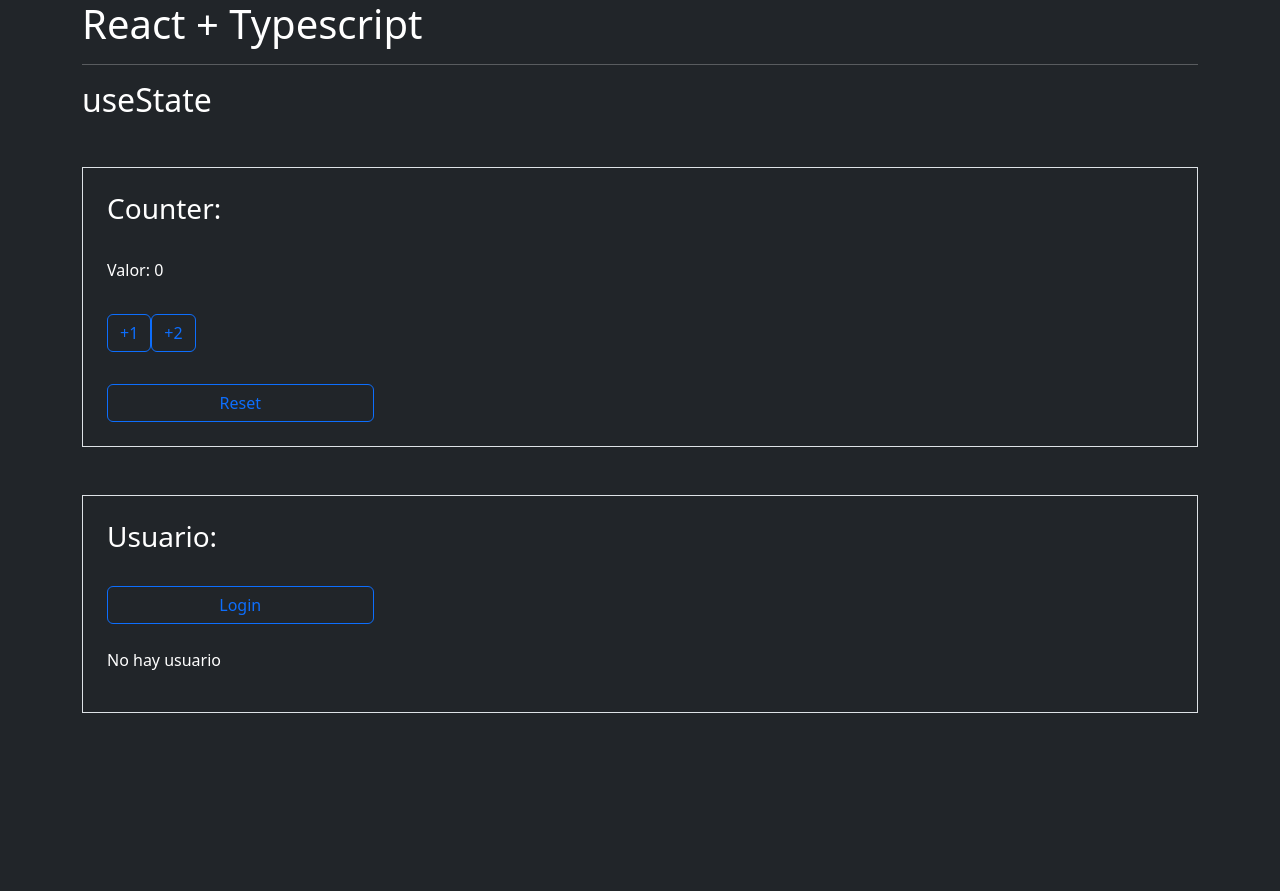
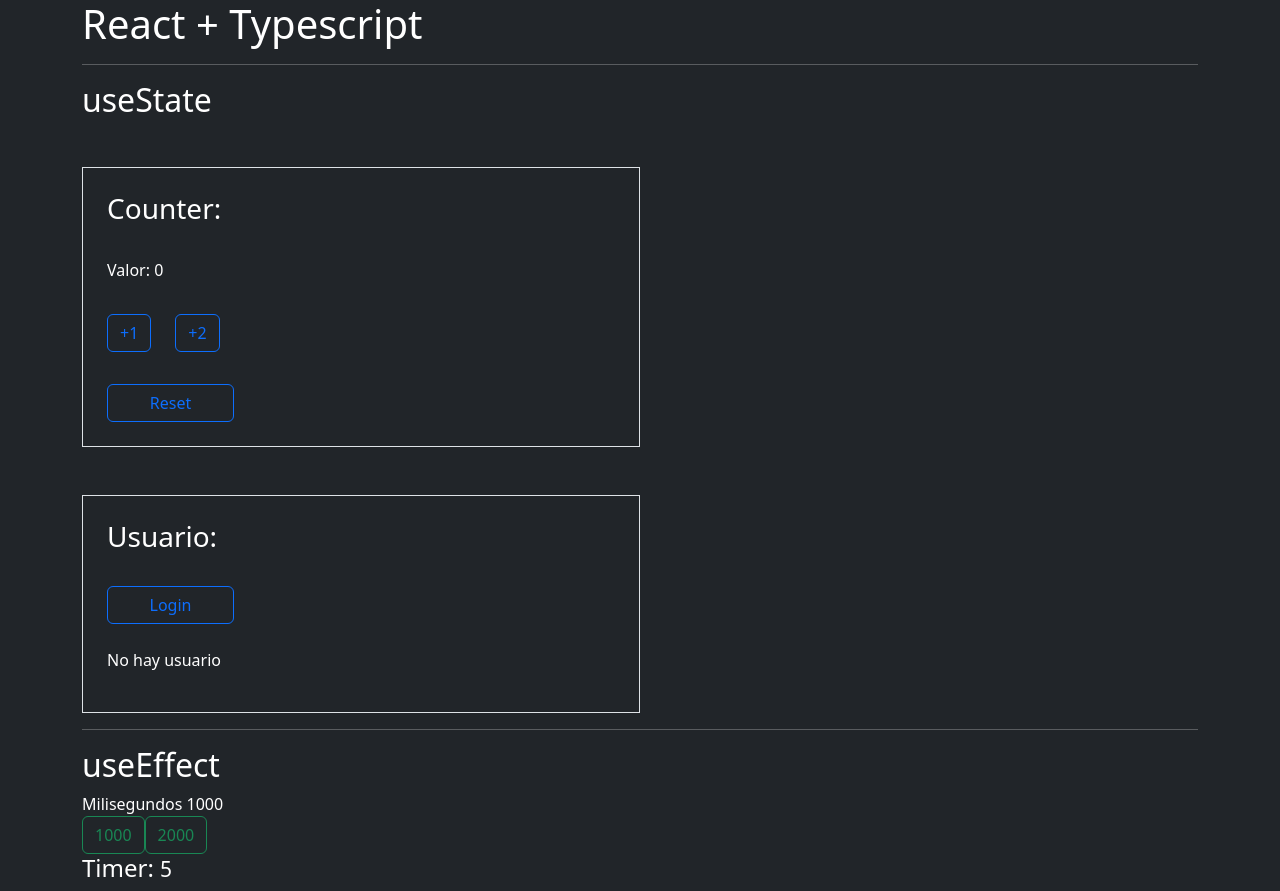
Before and after one commit to GuidoEspinoza/React-Typescript, a React (Vite) app: page / in a window 1280 px wide. Before the commit the page ends 800 px from the top, so only its background shows below. Built offline with nearby package versions, Linux system fonts and the light colour scheme.

Commit message:
useEffect

```diff
--- a/src/App.tsx
+++ b/src/App.tsx
@@ -1,5 +1,7 @@
 import { Counter } from "./components/Counter"
 import { Usuario } from "./components/Usuario";
+
+import { TimerPadre } from "./components/TimerPadre";
 
 function App() {
 
@@ -10,6 +12,9 @@ function App() {
       <h2>useState</h2>
       <Counter />
       <Usuario/>
+      <hr />
+      <h2>useEffect</h2>
+      <TimerPadre />
     </>
   )
 }
--- a/src/components/Counter.tsx
+++ b/src/components/Counter.tsx
@@ -9,10 +9,10 @@ export const Counter = () => {
     }
 
     return (
-        <div className="d-flex flex-column mt-5 border p-4 row-gap-4">
+        <div className="d-flex flex-column mt-5 border p-4 row-gap-4 w-50">
             <h3>Counter:</h3>
             <span>Valor: {counter}</span>
-            <div className='mt-2'>
+            <div className='d-flex column-gap-4 mt-2'>
                 <button
                     className='btn btn-outline-primary mw-100'
                     onClick={() => incrementar()}>
--- /dev/null
+++ b/src/components/Timer.tsx
@@ -0,0 +1,25 @@
+import { useEffect, useState } from "react";
+
+type TimerArgs = {
+  milisegundos: number;
+};
+
+export const Timer = ({ milisegundos }: TimerArgs) => {
+  const [segundos, setSegundos] = useState(0);
+
+  useEffect(() => {
+    const interval = setInterval(() => {
+      setSegundos((prevSegundos) => prevSegundos + 1);
+    }, milisegundos);
+
+    return () => clearInterval(interval);
+  }, [milisegundos]);
+
+  return (
+    <>
+      <h4>
+        Timer: <small>{segundos}</small>
+      </h4>
+    </>
+  );
+};
--- /dev/null
+++ b/src/components/TimerPadre.tsx
@@ -0,0 +1,26 @@
+import { useState } from "react";
+import { Timer } from "./Timer";
+
+export const TimerPadre = () => {
+    const [milisegundos, setMilisegundos] = useState(1000);
+
+    return (
+        <>
+            <span>Milisegundos {milisegundos}</span>
+            <br />
+            <button
+                className="btn btn-outline-success"
+                onClick={() => setMilisegundos(1000)}
+            >
+                1000
+            </button>
+            <button
+                className="btn btn-outline-success"
+                onClick={() => setMilisegundos(2000)}
+            >
+                2000
+            </button>
+            <Timer milisegundos={milisegundos} />
+        </>
+    );
+};
--- a/src/components/Usuario.tsx
+++ b/src/components/Usuario.tsx
@@ -17,7 +17,7 @@ export const Usuario = () => {
     }
 
     return (
-        <div className="d-flex flex-column mt-5 border p-4 row-gap-4">
+        <div className="d-flex flex-column mt-5 border p-4 row-gap-4 w-50">
             <h3>Usuario:</h3>
             <button
                 onClick={login}
```
